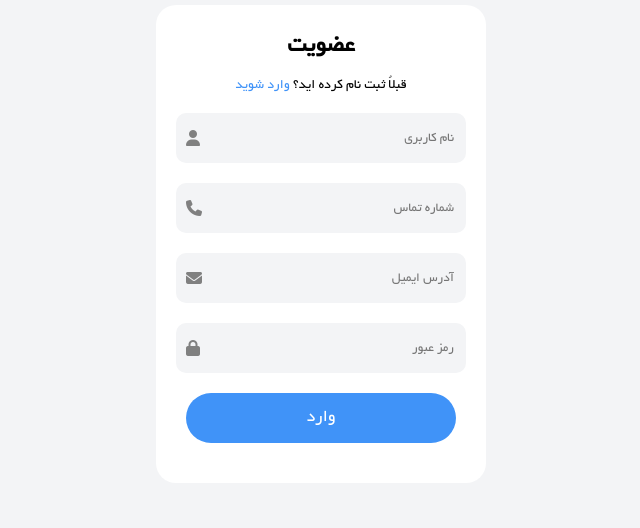
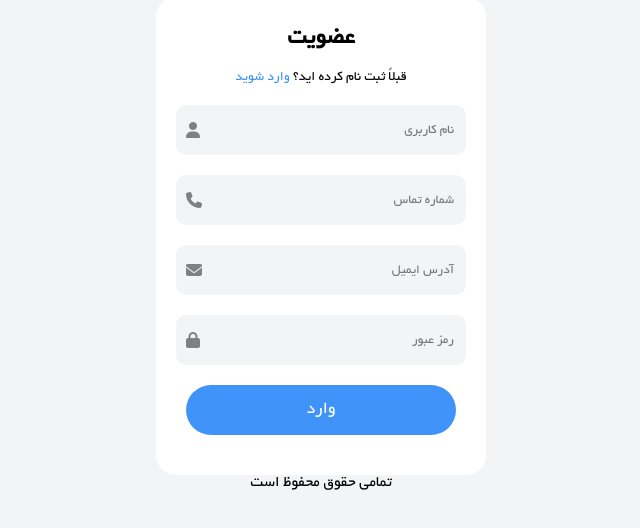
Before and after one commit to akbari-alireza/-, a plain HTML site: page index.html in a window 1280 px wide. Shown: the part 246-774 px from the top of the page, without its empty margins (319-959 px from the left). Drawn offline with Linux system fonts and the light colour scheme.

Commit message:
add copy right

```diff
--- a/index.html
+++ b/index.html
@@ -38,7 +38,9 @@
 
     </div>
     <p id="cond" class="cond">با عضویت در سایت، تمامی قوانین و شرایط استفاده از خدمات <span id="click_cpc">سی پی کدرس</span> را پذیرفته اید.</p>
-
+    <div>
+        <p class="copy">تمامی حقوق محفوظ است</p>
+    </div>
 
     <script src="js/script.js"></script>
 </body>
```
